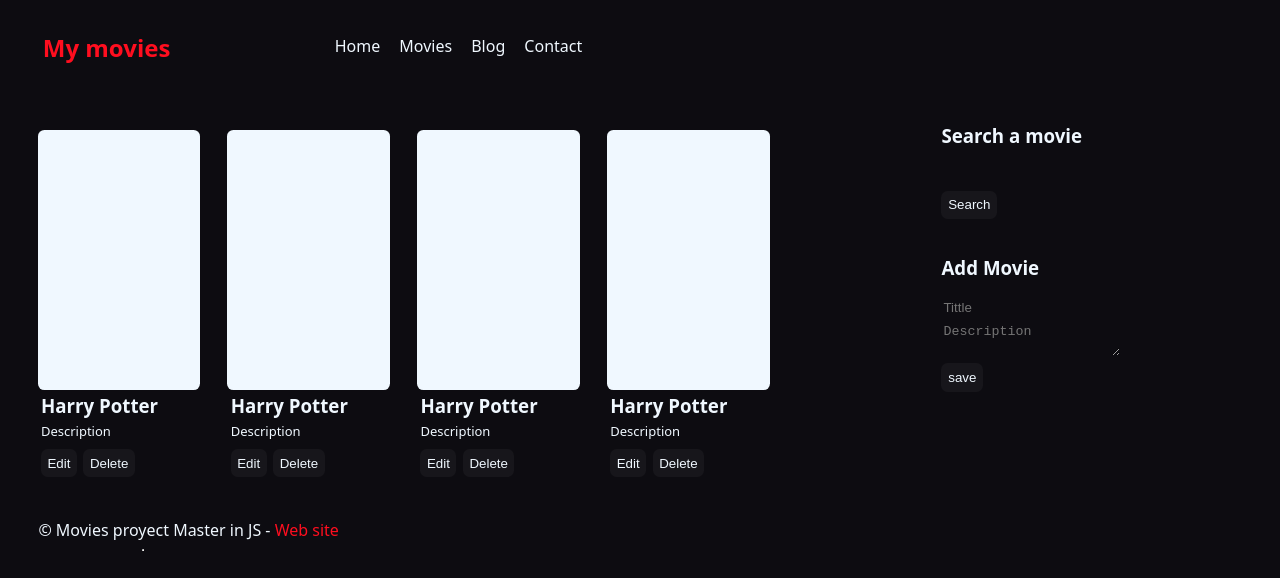
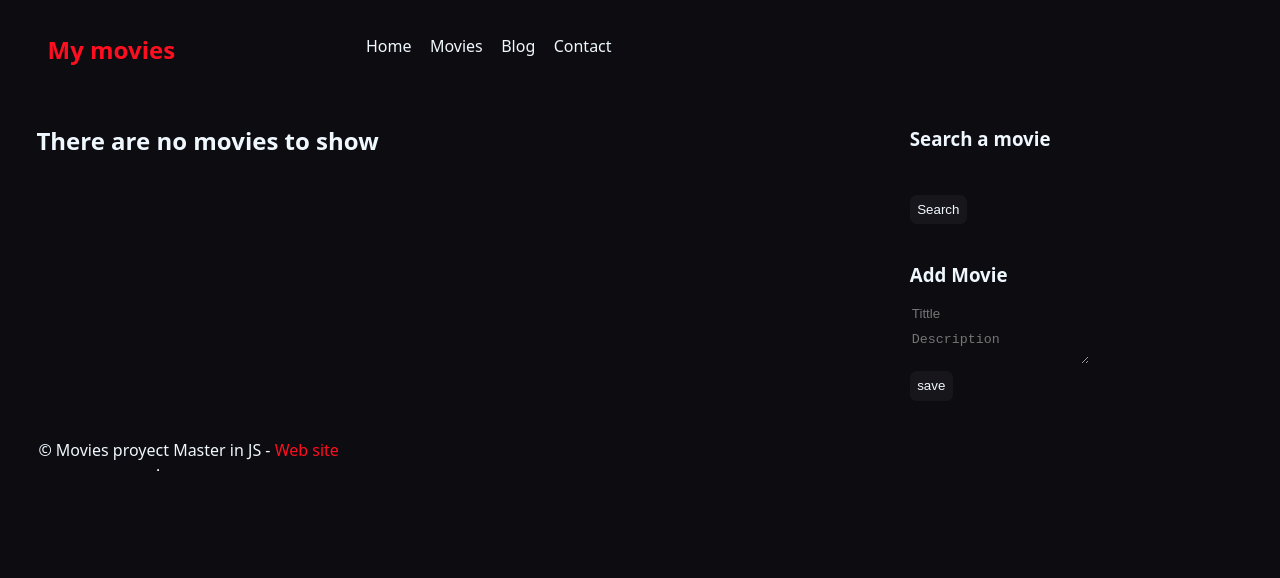
Before and after one commit to AnneSolarte/React-, a React (Create React App) app: page / in a window 1280 px wide. Shown: the top 578 px of the page. Built offline with nearby package versions, Linux system fonts and the light colour scheme.

Commit message:
AddMovie and MoviesList

```diff
--- a/src/App.js
+++ b/src/App.js
@@ -1,6 +1,6 @@
 
 import './App.css';
-import React from 'react'
+import React, { useState } from 'react'
 import { MoviesList } from './components/MoviesList';
 import { SearchBar } from './components/SearchBar';
 import { NavBar } from './components/NavBar';
@@ -9,6 +9,8 @@
 import { AddMovie } from './components/AddMovie';
 
 function App() {
+
+    const [moviesList, setMoviesListState] = useState([]);
 
   return (
     <div className='layout'>
@@ -20,12 +22,12 @@
         <hr/>
 
         <section className="content">
-            <MoviesList />
+            <MoviesList moviesList={moviesList} setMoviesListState={setMoviesListState} />
         </section>
 
         <aside className='aside'>
             <SearchBar/>
-            <AddMovie/>
+            <AddMovie setMoviesListState={setMoviesListState}/>
 
 
         </aside>
--- a/src/components/AddMovie.js
+++ b/src/components/AddMovie.js
@@ -1,7 +1,7 @@
 import React, { useState } from 'react'
 import { saveStorage } from '../helpers/saveStorage';
 
-export const AddMovie = () => {
+export const AddMovie = ({setMoviesListState}) => {
 
   const tittleComponent = "Add Movie"
 
@@ -27,7 +27,11 @@
 
     setMovieState(movie);
 
-    saveStorage("movies", movie)
+    setMoviesListState(elements =>{
+      return [...elements, movie]
+    });
+
+    saveStorage("movies", movie);
 
   }
 
--- a/src/components/MoviesList.js
+++ b/src/components/MoviesList.js
@@ -1,39 +1,34 @@
-import React from 'react'
+import React, { useEffect } from 'react'
 
-export const MoviesList = () => {
+export const MoviesList = ({moviesList, setMoviesListState}) => {
+
+  useEffect(() => {
+    getMovies();
+  }, [])
+
+  const getMovies = () => {
+    let movies = JSON.parse(localStorage.getItem("movies"));
+    setMoviesListState(movies);
+
+  }
+
   return (
     <>
-    <article className="movie">
-                <div className="img"></div>
-                <h3 className="tittle">Harry Potter</h3>
-                <p className="description">Description</p>
-                <button className="edit">Edit</button>
-                <button className="delete">Delete</button>
-            </article>
+      {moviesList != null ?
+        moviesList.map(movie => {
+          return (
+              <article key={movie.id} className="movie">
+                  <div className="img"></div>
+                  <h3 className="tittle">{movie.tittle}</h3>
+                  <p className="description">{movie.tittle}</p>
+                  <button className="edit">Edit</button>
+                  <button className="delete">Delete</button>
+              </article>
+              );
+      })
+          : <h2>There are no movies to show</h2>
+      }
 
-            <article className="movie">
-                <div className="img"></div>
-                <h3 className="tittle">Harry Potter</h3>
-                <p className="description">Description</p>
-                <button className="edit">Edit</button>
-                <button className="delete">Delete</button>
-            </article>
-
-            <article className="movie">
-                <div className="img"></div>
-                <h3 className="tittle">Harry Potter</h3>
-                <p className="description">Description</p>
-                <button className="edit">Edit</button>
-                <button className="delete">Delete</button>
-            </article>
-
-            <article className="movie">
-                <div className="img"></div>
-                <h3 className="tittle">Harry Potter</h3>
-                <p className="description">Description</p>
-                <button className="edit">Edit</button>
-                <button className="delete">Delete</button>
-            </article>
     </>
   )
 }
```
